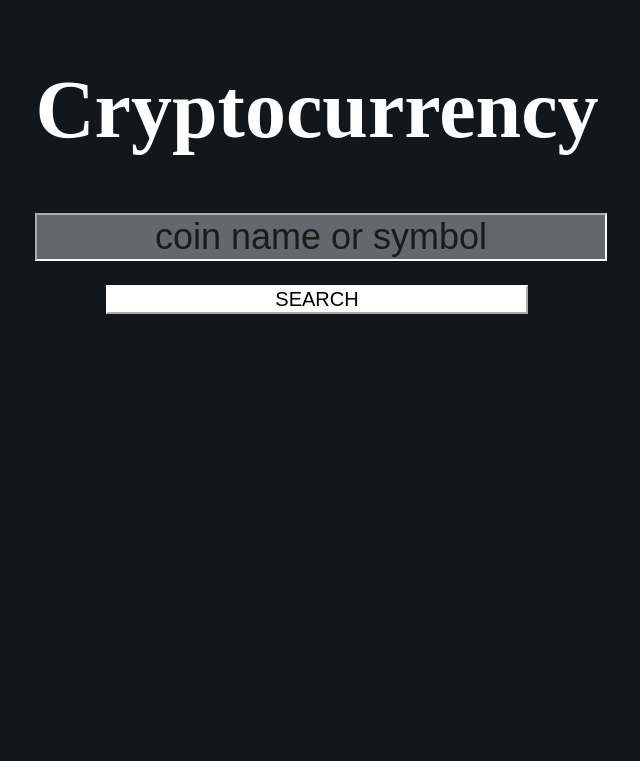
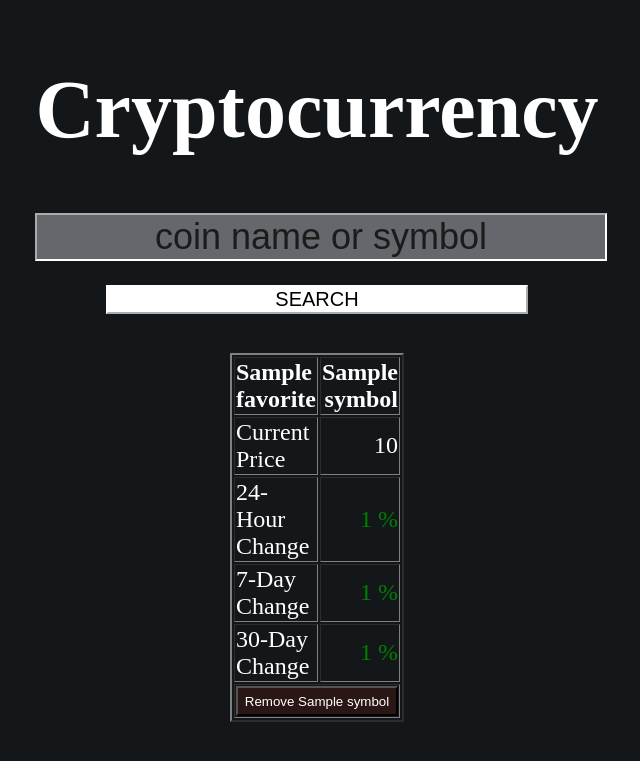
Before and after one commit to noeldolores/crypto_tracker, a Flask app: template templates/favorites.html in a window 1280 px wide. Shown: the top 761 px of the page, without its empty margins (323-963 px from the left). Run offline with Flask 2, Linux system fonts and the light colour scheme; the template is opened without the code that fills it: most values are stand-ins (such as "Sample title", 1, 10 or a date in 2020); parts of the project's set-up code (start-up, migrations or seed data) failed here and were passed over.

Commit message:
Removed JavaScript table creation from favorites.html. Add add/remove favorites feature.

```diff
--- a/app.py
+++ b/app.py
@@ -1,6 +1,6 @@
 from flask import Flask, render_template, request, url_for, redirect, session
 from threading import Thread
-
+from pathlib import Path
 from werkzeug.utils import redirect
 import crypto_lookup
 
@@ -8,6 +8,7 @@ import crypto_lookup
 app = Flask(__name__)
 app.config.from_object("config.DevelopmentConfig")
 
+FAVORITES = Path("favorites.txt")
 
 def run_search(coin_query):
   coin = crypto_lookup.Query(coin_query)
@@ -40,19 +41,28 @@ def home():
 
 @app.route("/search", methods=['POST', 'GET'])
 def search():
+  result = None
+  bad_query = None
+
   if request.method == 'POST':
-    session.pop('result', None)
-    coin_query = request.form['coin_query']
-    result, bad_query = run_search(coin_query)
+    if request.form['coin_query'] != "":
+      session.pop('result', None)
+      coin_query = request.form['coin_query']
+      result, bad_query = run_search(coin_query)
+    elif "add_favorites" in request.form:
+      to_add = request.form['add_favorites']
+      with open('favorites.txt', 'a') as f:
+        if to_add is not None:
+          if FAVORITES.stat().st_size > 0:
+            f.write('\n' + to_add)
+          else:
+            f.write(to_add)
 
   elif request.method == 'GET':
     if 'result' in session:
       result = session['result']
       bad_query = session['bad_query']
       session.pop('result', None)
-    else:
-      result = None
-      bad_query = None
 
   return render_template('search.html', result=result, bad_query=bad_query)
 
@@ -60,26 +70,45 @@ def search():
 @app.route("/favorites", methods=['POST', 'GET'])
 def favorites():
   if request.method == 'POST':
-    coin_query = request.form['coin_query']
-    session['result'], session['bad_query'] = run_search(coin_query)
+    if 'remove_favorite' in request.form:
+      with open('favorites.txt', 'r') as f:
+        temp_list = f.read().splitlines()
+      with open('favorites.txt', 'w') as f:
+        for coin in temp_list:
+          if coin.lower() not in request.form['remove_favorite'].split(','):
+            if temp_list[-1] == coin:
+              f.write(coin)
+            else:
+              f.write(coin + '\n')
 
-    return redirect(url_for("search"))
+      return redirect(url_for("favorites"))
+
+    elif 'coin_query' in request.form:
+      coin_query = request.form['coin_query']
+      session['result'], session['bad_query'] = run_search(coin_query)
+
+      return redirect(url_for("search"))
+
 
   elif request.method == 'GET':
-    with open("favorites.txt", 'r') as f:
-      favorite_coins = f.read().splitlines()
+    favorites_file = Path("favorites.txt")
+    if favorites_file.is_file() and favorites_file.stat().st_size > 0:
+      with open(favorites_file, 'r') as f:
+        favorite_coins = f.read().splitlines()
 
-      for i in range(len(favorite_coins)):
-        if i == 0:
-          threads = []
-          thread_output = []
-        process = Thread(target=crypto_lookup.Query, args=[favorite_coins[i], thread_output])
-        process.start()
-        threads.append(process)
+        for i in range(len(favorite_coins)):
+          if i == 0:
+            threads = []
+            thread_output = []
+          process = Thread(target=crypto_lookup.Query, args=[favorite_coins[i], thread_output])
+          process.start()
+          threads.append(process)
 
-      for process in threads:
-        process.join()
+        for process in threads:
+          process.join()
 
-      corrected_list = reorder_list(favorite_coins, thread_output)
+        corrected_list = reorder_list(favorite_coins, thread_output)
 
-  return render_template('favorites.html', favorites_list=corrected_list)
+      return render_template('favorites.html', favorites_list=corrected_list)
+    else:
+      return redirect(url_for("search"))
--- a/static/style_favorites.css
+++ b/static/style_favorites.css
@@ -55,3 +55,11 @@ h1 {
   table-layout: auto;
   width: 25%;
 }
+
+button {
+  vertical-align: middle;
+  width: 100%;
+  height: 30px;
+  color:#ffffff;
+  background-color: #2b1616;
+}
--- a/templates/favorites.html
+++ b/templates/favorites.html
@@ -11,48 +11,50 @@
     <form method="POST" autocomplete="off" class="searchContainer">
       <h1>Cryptocurrency</h1>
       <div class="form-group">
-        <input type="text" class="line-input" name="coin_query" placeholder="coin name or symbol" required>
+        <input type="text" class="line-input" name="coin_query" placeholder="coin name or symbol">
       </div>
       <div class="form-group">
-        <button type="submit" class="btn btn-light text-primary btn-block" value="Submit">SEARCH</button>
+        <button type="submit" class="btn btn-light text-primary btn-block">SEARCH</button>
       </div>
     </form>
 
     <div class="tableContainer">
-      {% if favorites_list == None %}
-      {% else %}
-        <script language="javascript" type="text/javascript">
-          var favorites_list = {{ favorites_list|tojson }}
-
-          for (var i=0; i<favorites_list.length; i++) {
-            document.write('<table class="tableItem" border=2>');
-            document.write("<tr>");
-            document.write('<th align="left">',favorites_list[i]['name'],"</th>");
-            document.write('<th align="right">',favorites_list[i]['symbol'],"</th>");
-            document.write("</tr>");
-
-            document.write("<tr>")
-            document.write('<td align="left">',"Current Price","</th>")
-            document.write('<td align="right">',favorites_list[i]['price'],"</th>")
-            document.write("</tr>")
-
-            document.write("<tr>")
-            document.write('<td align="left">',"24-Hour Change","</th>")
-            document.write('<td align="right" class="num">',favorites_list[i]['percent_change_24h']+' %',"</th>")
-            document.write("</tr>")
-
-            document.write("<tr>")
-            document.write('<td align="left">',"7-Day Change","</th>")
-            document.write('<td align="right" class="num">',favorites_list[i]['percent_change_7d']+' %',"</th>")
-            document.write("</tr>")
-
-            document.write("<tr>")
-            document.write('<td align="left">',"30-Day Change","</th>")
-            document.write('<td align="right" class="num">',favorites_list[i]['percent_change_30d']+' %',"</th>")
-            document.write("</tr>")
-            document.write("</table>");
-          }
-        </script>
+      {% if favorites_list != None %}
+        {%for i in range(0, favorites_list|length)%}
+          <table class="tableItem" border=2>
+            <thead>
+              <tr>
+                <th align="left">{{favorites_list[i]['name']}}</th>
+                <th align="right">{{favorites_list[i]['symbol']}}</th>
+              </tr>
+            </thead>
+            <tbody>
+              <tr>
+                <td align="left">Current Price</td>
+                <td align="right">{{favorites_list[i]['price']}}</td>
+              </tr>
+              <tr>
+                <td align="left">24-Hour Change</td>
+                <td align="right" class="num">{{favorites_list[i]['percent_change_24h']}} %</td>
+              </tr>
+              <tr>
+                <td align="left">7-Day Change</td>
+                <td align="right" class="num">{{favorites_list[i]['percent_change_7d']}} %</td>
+              </tr>
+              <tr>
+                <td align="left">30-Day Change</td>
+                <td align="right" class="num">{{favorites_list[i]['percent_change_30d']}} %</td>
+              </tr>
+            </tbody>
+            <tfoot>
+              <tr><td align='center' colspan='2'>
+                <form method='post'>
+                  <button type='submit' name='remove_favorite' value={{favorites_list[i]['name'].lower()}},{{favorites_list[i]['symbol'].lower()}}>Remove {{favorites_list[i]['symbol']}}</button>
+                <form>
+              </td></tr>
+            </tfoot>
+          </table>
+        {%endfor%}
       {% endif %}
     </div>
 
```
Also changed, not shown: templates/search.html (+5 -2 lines), README.md.
